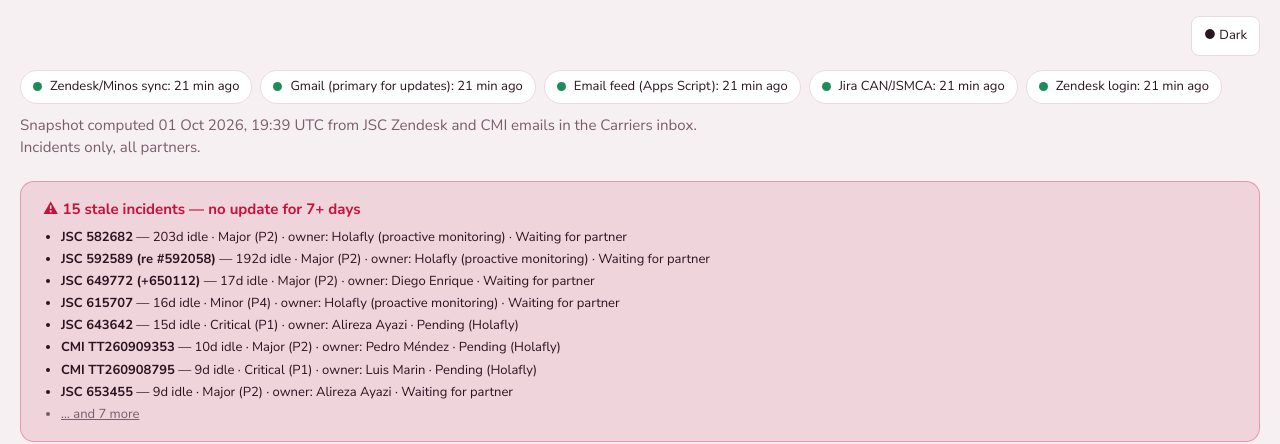
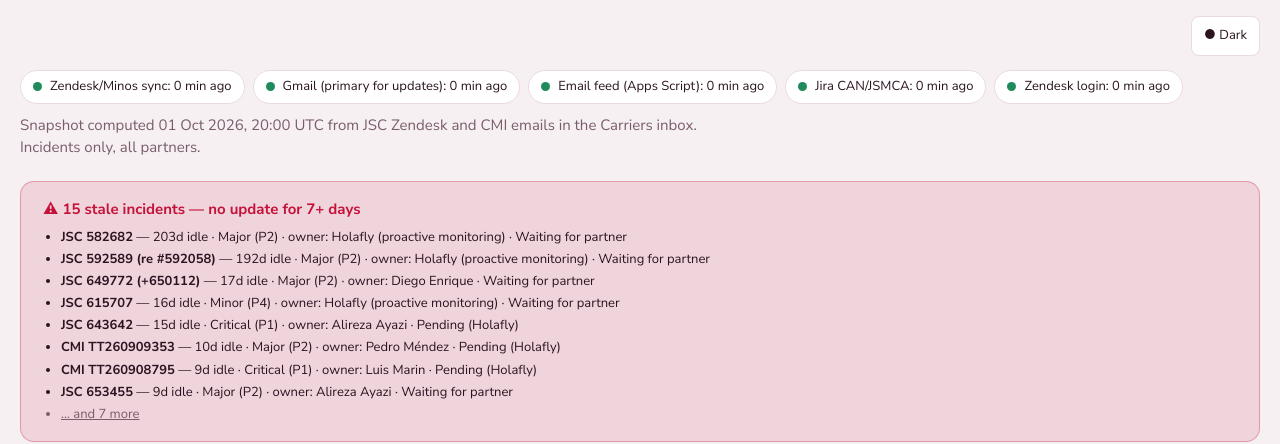
Before and after one commit to shaikhabul-arch/incident-dashboard, a plain HTML site: page index.html in a window 1280 px wide. Shown: the part 364-808 px from the top of the page. Drawn offline with Linux system fonts and the light colour scheme.

Commit message:
Auto-refresh 2026-10-01 20:00 UTC

```diff
--- a/index.html
+++ b/index.html
@@ -435,7 +435,7 @@ select.wkbtn{font:inherit;font-size:13px;font-weight:700;padding:7px 12px;border
 </div>
 
 <script>
-const SNAPSHOT = "2026-10-01T19:39:00Z";  // Gmail read time (Zendesk/Minos sync 12:11 UTC)  // Zendesk/Minos sync time
+const SNAPSHOT = "2026-10-01T20:00:00Z";  // Gmail read time (Zendesk/Minos sync 12:11 UTC)  // Zendesk/Minos sync time
 const GROUPS = {
   A:"No update 7+ days",
   B:"Waiting on Holafly",
@@ -866,7 +866,7 @@ function addTopScroll(box){
 function refreshTopScroll(){ document.querySelectorAll(".tbl,.tbl2").forEach(b=>{ addTopScroll(b); b._sizeTop && b._sizeTop(); }); }
 
 // ---------- #4 data freshness ----------
-const SOURCES = [{"name": "Zendesk/Minos sync", "at": "2026-10-01T19:39:21.455261+00:00", "warnH": 24, "badH": 36, "note": "2089 tickets, 166 open"}, {"name": "Gmail (primary for updates)", "at": "2026-10-01T19:39:26Z", "warnH": 12, "badH": 24, "note": "partner mailboxes read by Claude"}, {"name": "Email feed (Apps Script)", "at": "2026-10-01T19:39:26Z", "warnH": 1, "badH": 6, "note": "every 10 min"}, {"name": "Jira CAN/JSMCA", "at": "2026-10-01T19:39:26Z", "warnH": 24, "badH": 48, "note": "read at last build"}, {"name": "Zendesk login", "at": "2026-10-01T19:39:21.455261+00:00", "warnH": 24, "badH": 48, "note": "state OK", "login": true}];
+const SOURCES = [{"name": "Zendesk/Minos sync", "at": "2026-10-01T20:00:20.766746+00:00", "warnH": 24, "badH": 36, "note": "Session expired: run with --login and sign in again."}, {"name": "Gmail (primary for updates)", "at": "2026-10-01T20:00:24Z", "warnH": 12, "badH": 24, "note": "partner mailboxes read by Claude"}, {"name": "Email feed (Apps Script)", "at": "2026-10-01T20:00:24Z", "warnH": 1, "badH": 6, "note": "every 10 min"}, {"name": "Jira CAN/JSMCA", "at": "2026-10-01T20:00:24Z", "warnH": 24, "badH": 48, "note": "read at last build"}, {"name": "Zendesk login", "at": "2026-10-01T20:00:20.766746+00:00", "warnH": 24, "badH": 48, "note": "state LOGIN_REQUIRED", "login": true}];
 function renderFresh(){
   const now=Date.now();
   document.getElementById("fresh").innerHTML = SOURCES.map(x=>{ const h=(now-new Date(x.at))/3600000;
```
